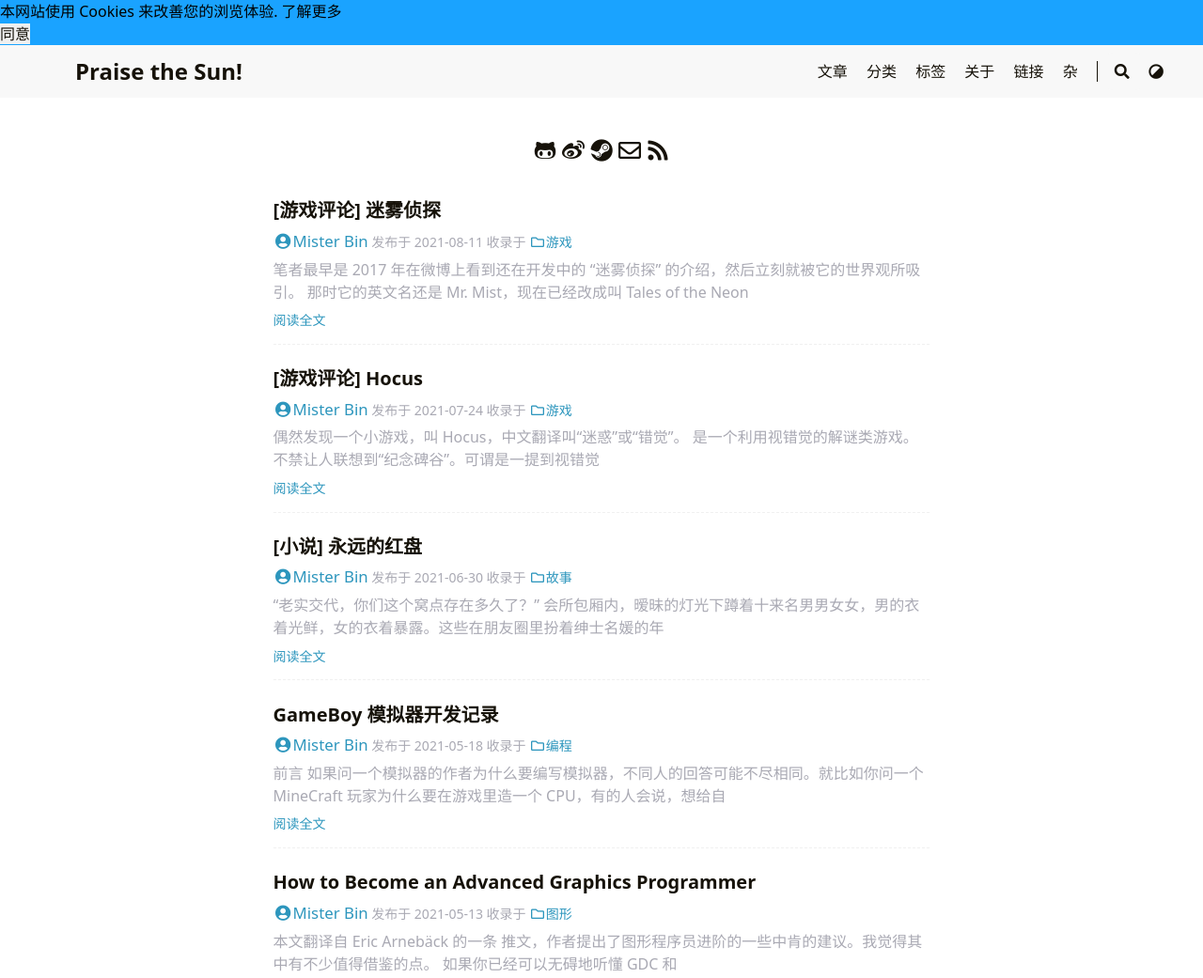
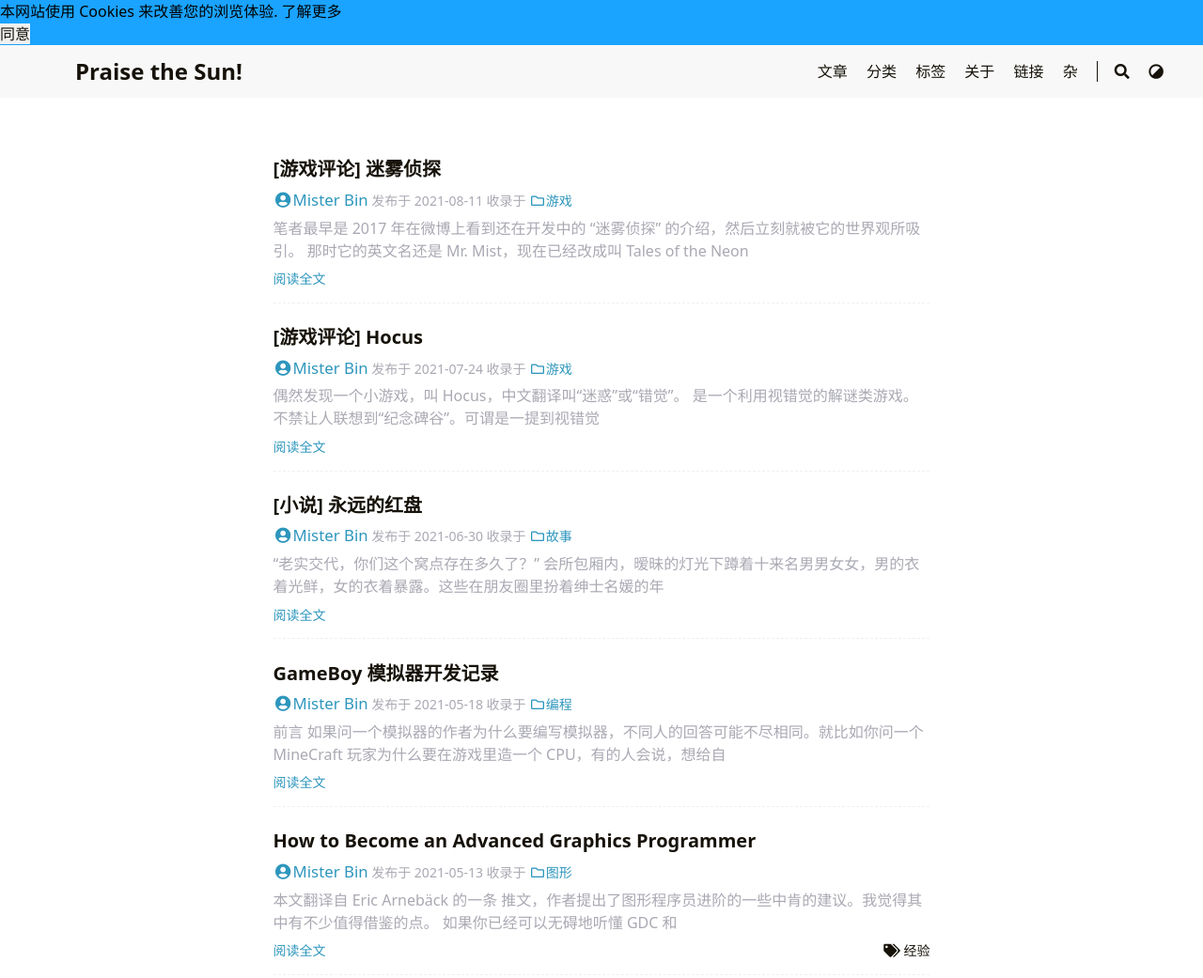
Before and after one commit to cache-tlb/cache-tlb.github.io, a plain HTML site: page index.html in a window 1280 px wide. Shown: the top 1041 px of the page at 94% size. Drawn offline with nearby package versions, Linux system fonts and the light colour scheme; a script that the page names is missing.

Commit message:
hide social in home page

```diff
--- a/index.html
+++ b/index.html
@@ -93,7 +93,7 @@
     <div id="search-dropdown-mobile"></div>
 </div>
 <main class="main">
-                <div class="container"><div class="page home" posts><div class="home-profile"><div class="links"><a href="https://github.com/xxxx" title="GitHub" target="_blank" rel="noopener noreffer me"><i class="fab fa-github-alt fa-fw"></i></a><a href="https://weibo.com/xxxx" title="微博" target="_blank" rel="noopener noreffer me"><i class="fab fa-weibo fa-fw"></i></a><a href="https://steamcommunity.com/id/xxxx" title="Steam" target="_blank" rel="noopener noreffer me"><i class="fab fa-steam fa-fw"></i></a><a href="mailto:xxxx@xxxx.com" title="Email" rel=" me"><i class="far fa-envelope fa-fw"></i></a><a href="/index.xml" title="RSS" target="_blank" rel="noopener noreffer me"><i class="fas fa-rss fa-fw"></i></a></div></div>
+                <div class="container"><div class="page home" posts><div class="home-profile"></div>
 <article class="single summary" itemscope itemtype="http://schema.org/Article"><h1 class="single-title" itemprop="name headline">
         <a href="/mr.mist-game-review/">[游戏评论] 迷雾侦探</a>
     </h1><div class="post-meta"><span class="post-author"><a href="/" title="Author" rel=" author" class="author"><i class="fas fa-user-circle fa-fw"></i>Mister Bin</a></span>&nbsp;<span class="post-publish">发布于 <time datetime="2021-08-11">2021-08-11</time></span>&nbsp;<span class="post-category">收录于 <a href="/categories/%E6%B8%B8%E6%88%8F/"><i class="far fa-folder fa-fw"></i>游戏</a></span></div><div class="content">笔者最早是 2017 年在微博上看到还在开发中的 “迷雾侦探” 的介绍，然后立刻就被它的世界观所吸引。 那时它的英文名还是 Mr. Mist，现在已经改成叫 Tales of the Neon</div><div class="post-footer">
```
